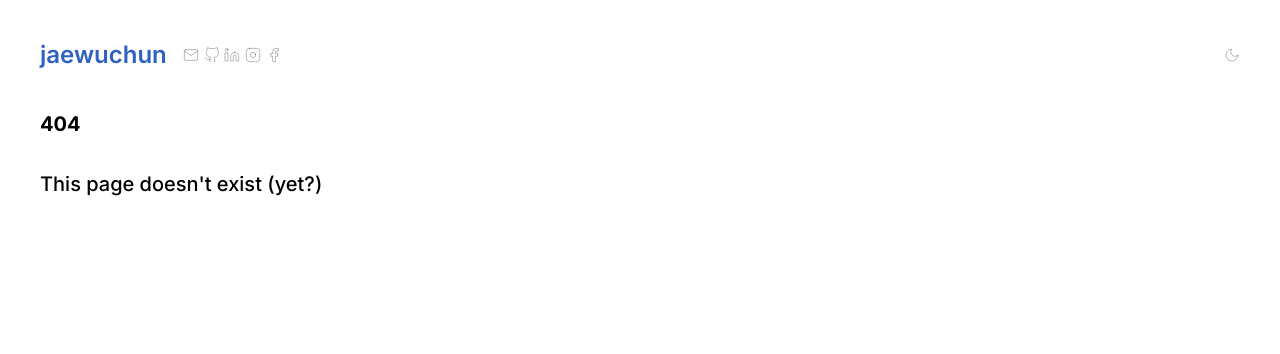
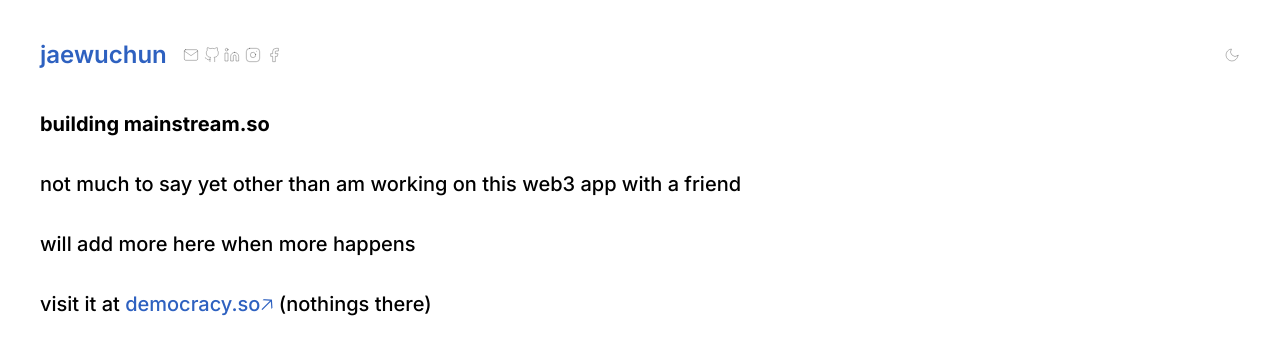
Before and after one commit to naijwu/textual, a Next.js app: page /mainstream in a window 1280 px wide. Before the commit this address had no page. Shown: the top 354 px of the page. Built offline with nearby package versions, Linux system fonts and the light colour scheme.

Commit message:
mainstrem

```diff
--- a/pages/index.tsx
+++ b/pages/index.tsx
@@ -18,7 +18,7 @@ const Home: NextPage = () => {
         <div className="page">
           <p>
           based in Vancouver, I&apos;m a first-year science <Link href="/undergrad-at-ubc">undergrad @ ubc</Link>.
-          <br/>when not <Link href="/writing/studying">studying</Link>, I&apos;m developing for <Link href="/nwplus">nwPlus ubc</Link> or building <Link href="/democracy">democracy.so</Link> and <Link href="/cohear">cohear.io</Link>.
+          <br/>when not <Link href="/writing/studying">studying</Link>, I&apos;m developing for <Link href="/nwplus">nwPlus ubc</Link> or building <Link href="/mainstream">mainstream.so</Link> and <Link href="/cohear">cohear.io</Link>.
           <br/>
           <br/>early highschool I delved into web design and built <Link href="/websites">several websites</Link> (for conferences, charities, businesses).
           <br/>I have a habit of starting projects randomly (most are small, <Link href="/weekend-projects">weekend projects</Link>).
--- a/pages/democracy.tsx
+++ b/pages/mainstream.tsx
@@ -4,7 +4,7 @@ import Link from 'next/link'
 import Top from '../components/Top'
 import styles from '../styles/Home.module.css'
 
-const Democracy: NextPage = () => {
+const Mainstream: NextPage = () => {
   return (
     <div className={styles.container}>
       <Head>
@@ -18,16 +18,14 @@ const Democracy: NextPage = () => {
         <div className="page">
           <p>
             <strong>
-                building democracy.so
+                building mainstream.so
             </strong>
             <br/><br/>
             not much to say yet other than am working on this web3 app with a friend
             <br/><br/>
-            we&apos;re still trying to come up with a better name LOL
-            <br/><br/>
             will add more here when more happens
             <br/><br/>
-            visit it at <Link href="https://democracy.so">democracy.so🡥</Link>
+            visit it at <Link href="https://mainstream.so">democracy.so🡥</Link> (nothings there)
           </p>
         </div>
       </main>
@@ -35,4 +33,4 @@ const Democracy: NextPage = () => {
   )
 }
 
-export default Democracy
+export default Mainstream
```
